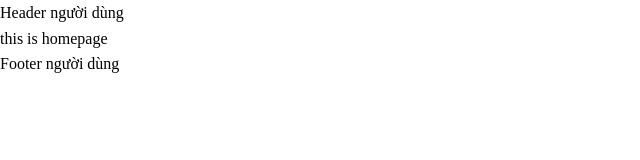
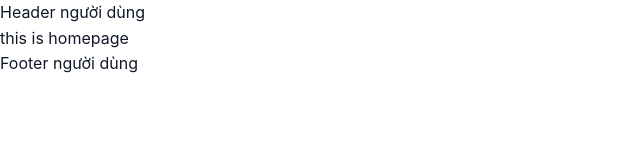
Before and after one commit to ThanhDuy2024/Booking-Restaurant-Web, a Next.js app: page / in a window 1280 px wide. Shown: the top 160 px of the page, without its empty margins (0-640 px from the left). Built offline with nearby package versions, Linux system fonts and the light colour scheme.

Commit message:
fix global.css

```diff
--- a/src/styles/globals.css
+++ b/src/styles/globals.css
@@ -1,11 +1,11 @@
 /* Global reset / normalize */
+@import './variable.css';
+
 * {
     margin: 0;
     padding: 0;
     box-sizing: border-box;
 }
-
-@import './variable.css';
 
 body {
     font-family: var(--font-text), sans-serif;
```
